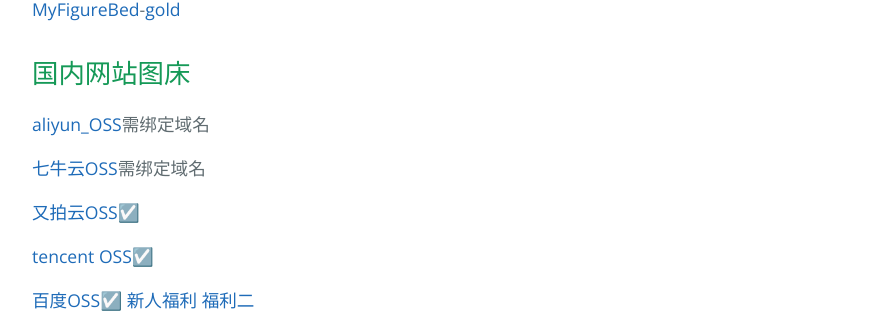
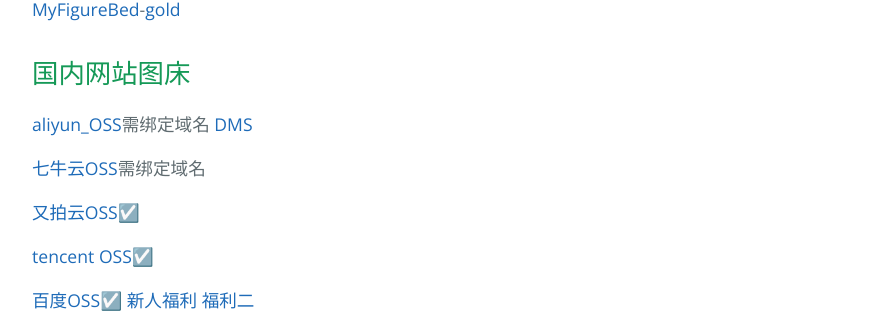
Before and after one commit to AmbroseRen/test, a Jekyll site: the page built from img/index.md, in a window 1280 px wide. Shown: the part 426-739 px from the top of the page, without its empty margins (192-1087 px from the left). Built offline with Jekyll 4.4.1, drawn with Linux system fonts in a browser that asks for light colours; our own code applies the rules of GitHub Pages for plain Markdown files; the repository's description, which GitHub fills in, is left out.

Commit message:
Update index.md

```diff
--- a/img/index.md
+++ b/img/index.md
@@ -16,7 +16,7 @@
 
 ## 国内网站图床
 
-[aliyun_OSS](https://oss.console.aliyun.com/bucket)需绑定域名
+[aliyun_OSS](https://oss.console.aliyun.com/bucket)需绑定域名 [DMS](https://dms.aliyun.com/)
 
 [七牛云OSS](https://portal.qiniu.com/kodo/bucket/resource?bucketName=ambroseren)需绑定域名
 
```
